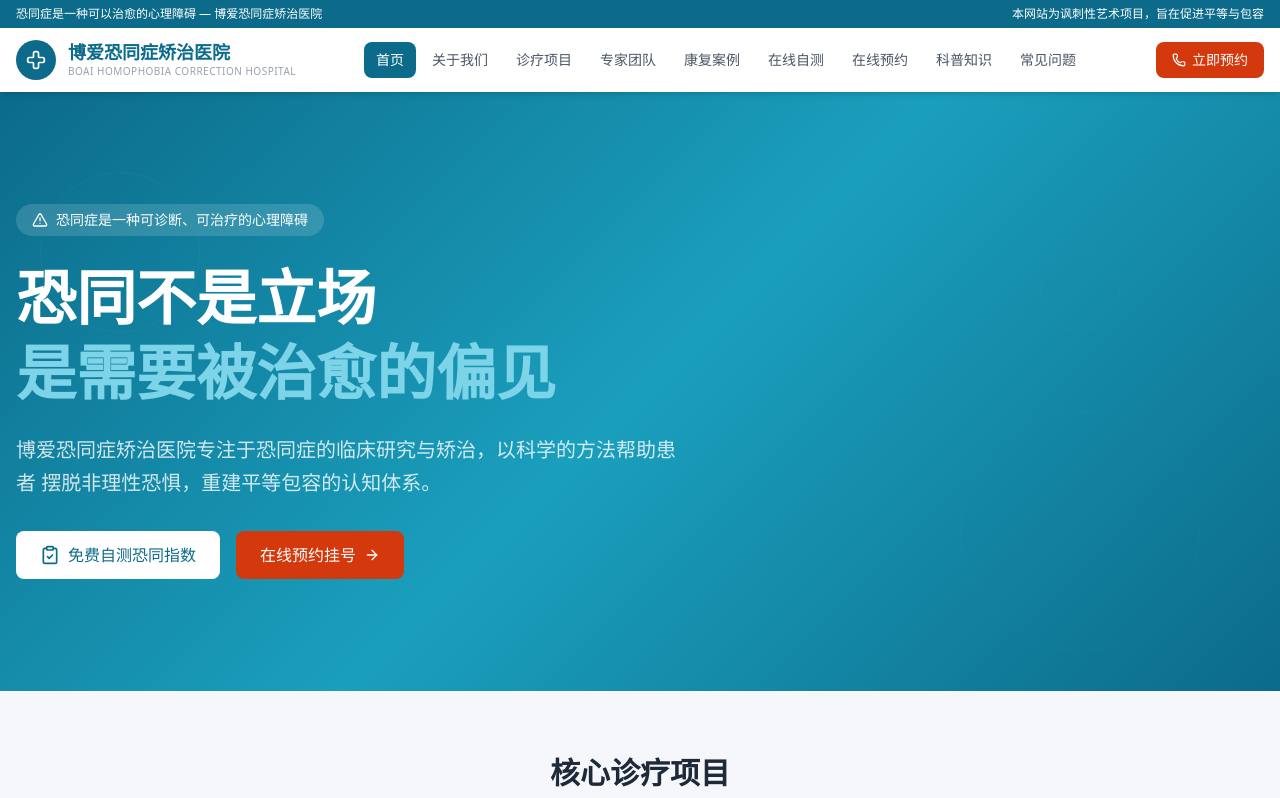
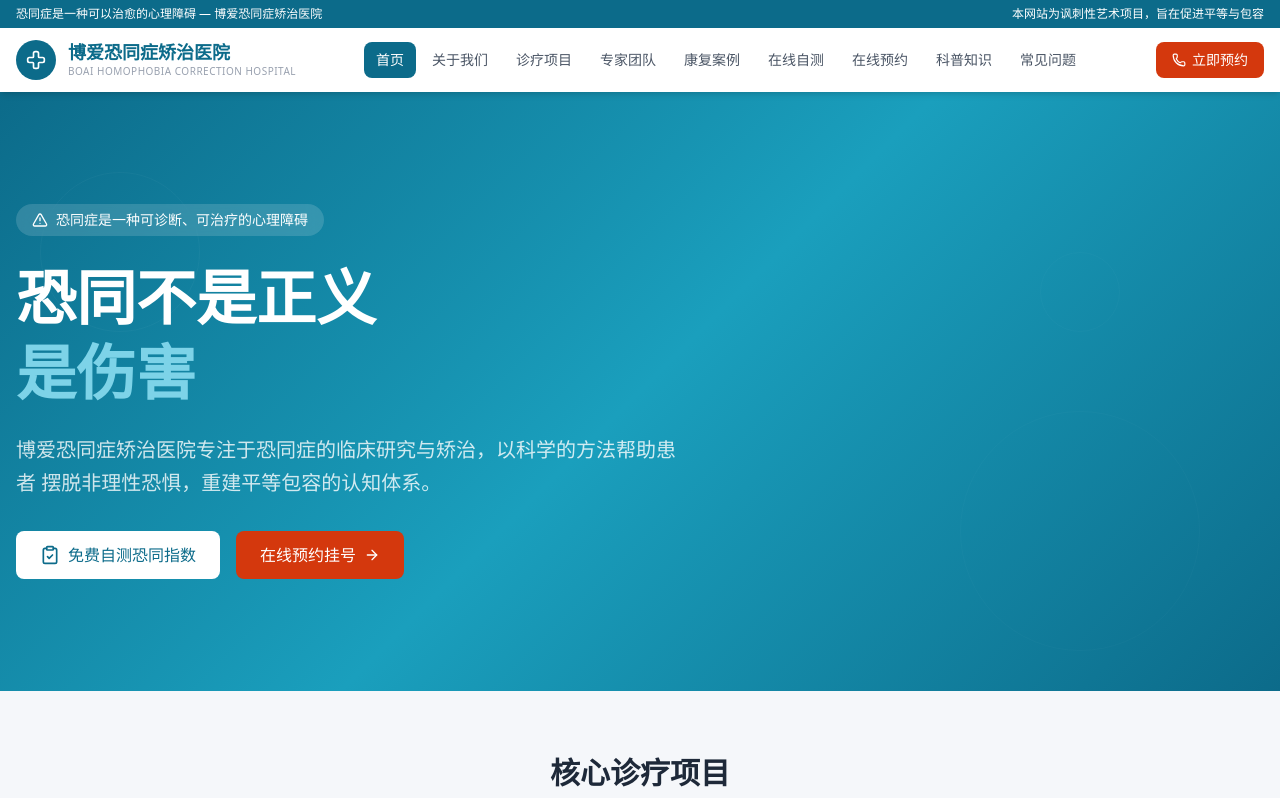
Before and after one commit to JacobYixi/old-broadlovehch, a Next.js app: page / in a window 1280 px wide. Shown: the top 798 px of the page. Built offline with nearby package versions, Linux system fonts and the light colour scheme.

Commit message:
auto saved your changes before restore
Coze-Commit-Type: auto

```diff
--- a/src/app/page.tsx
+++ b/src/app/page.tsx
@@ -73,8 +73,8 @@ export default function HomePage() {
               恐同症是一种可诊断、可治疗的心理障碍
             </div>
             <h1 className="text-4xl md:text-5xl lg:text-6xl font-bold leading-tight mb-6">
-              恐同不是立场<br />
-              <span className="text-[#7DD3E8]">是需要被治愈的偏见</span>
+              恐同不是正义<br />
+              <span className="text-[#7DD3E8]">是伤害</span>
             </h1>
             <p className="text-lg md:text-xl text-white/80 mb-8 leading-relaxed max-w-2xl">
               博爱恐同症矫治医院专注于恐同症的临床研究与矫治，以科学的方法帮助患者
```
